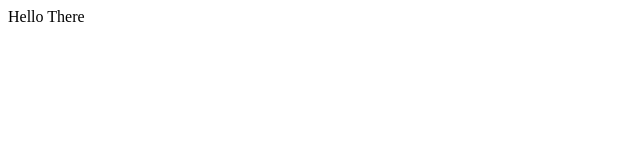
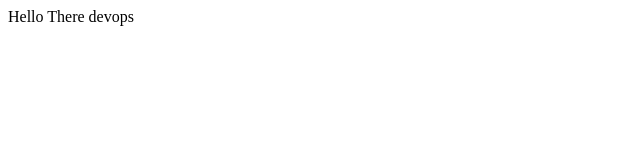
Before and after one commit to UDilna/website_new, a plain HTML site: page index.html in a window 1280 px wide. Shown: the full height of the page, 0-640 px from the left. Drawn offline with Linux system fonts and the light colour scheme.

Commit message:
created_index_file

```diff
--- a/index.html
+++ b/index.html
@@ -3,7 +3,7 @@
 <head>
 	<title> Hello </title>
 <body>
-Hello There
+Hello There devops
 </body>
 </head>
 </html>
```
